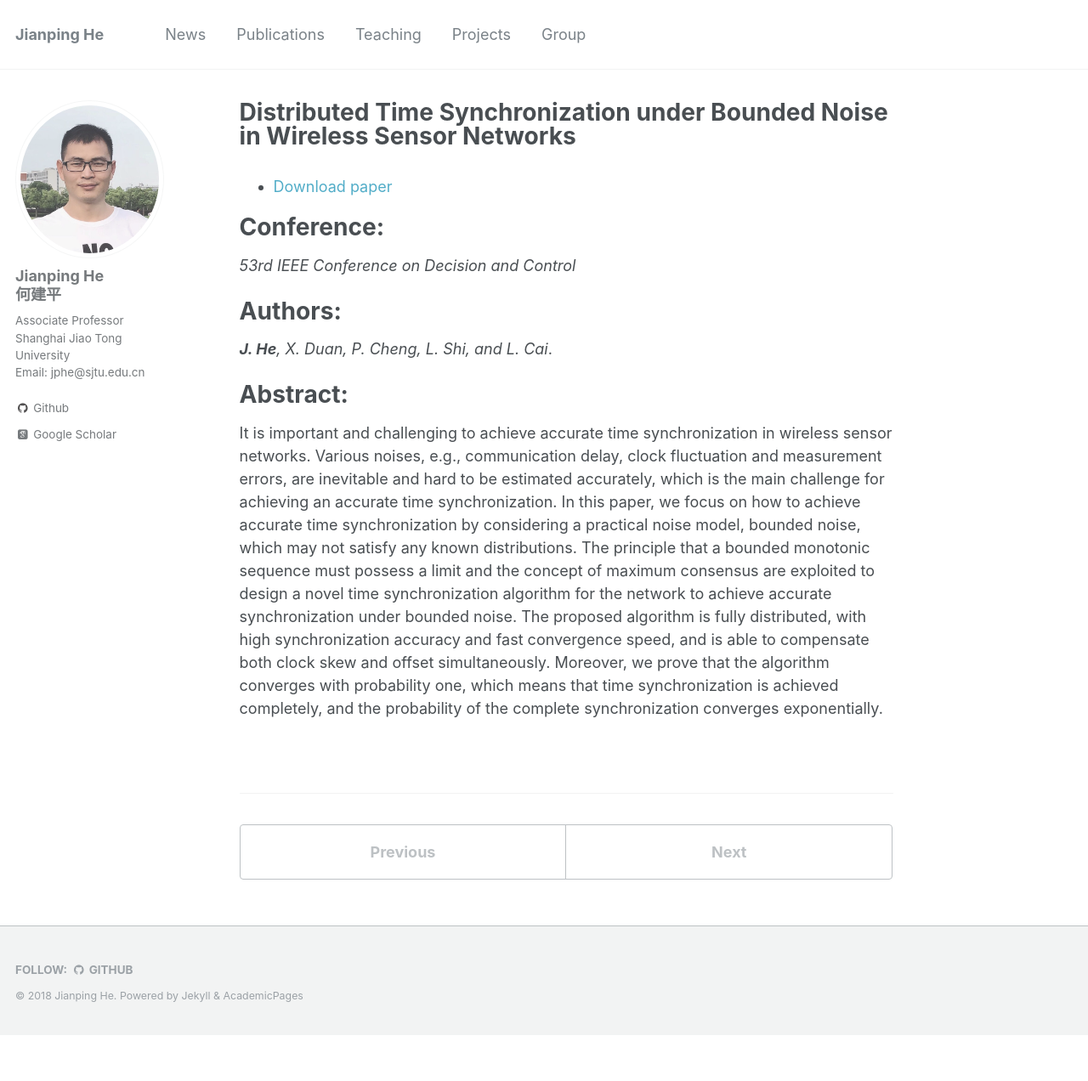
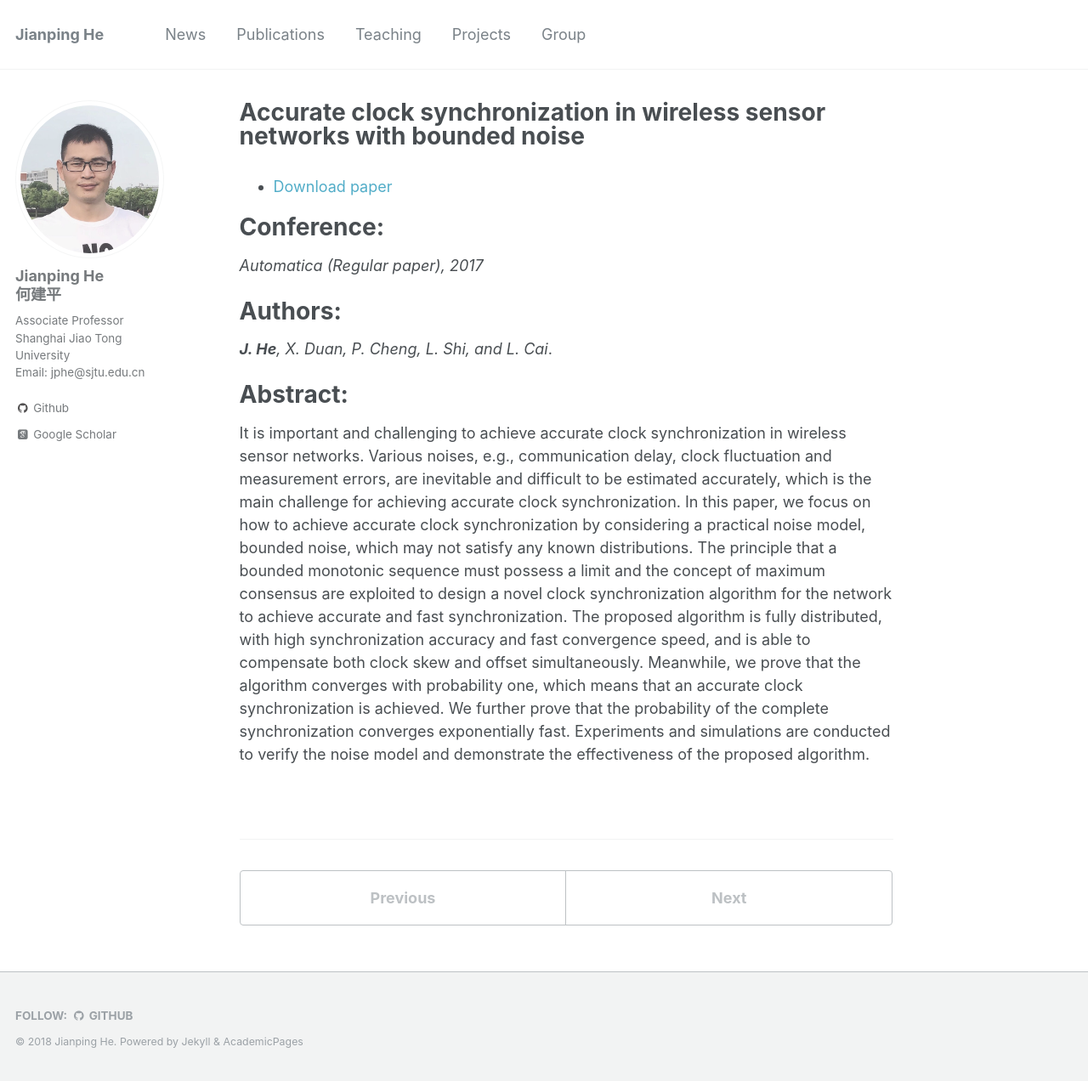
Before and after one commit to jiangshuozz/Jianping-He.github.io, a Jekyll site: the page built from _publications/2017-01-20-Distributed-Time-Synchronization-under-Bounded-Noise.md, in a window 1280 px wide and 1272 px high. Shown: the whole window at 85% size. Built offline with Jekyll 4.4.1, drawn with Linux system fonts in a browser that asks for light colours; some web fonts are replaced.

Commit message:
Update 2017-01-20-Distributed-Time-Synchronization-under-Bounded-Noise.md

```diff
--- a/_publications/2017-01-20-Distributed-Time-Synchronization-under-Bounded-Noise.md
+++ b/_publications/2017-01-20-Distributed-Time-Synchronization-under-Bounded-Noise.md
@@ -1,5 +1,5 @@
 ---
-title: "Distributed Time Synchronization under Bounded Noise in Wireless Sensor Networks"
+title: "Accurate clock synchronization in wireless sensor networks with bounded noise"
 collection: publications
 permalink: /publication/2017-01-20-Distributed-Time-Synchronization-under-Bounded-Noise/
 excerpt: '> *Automatica (Regular paper), 2017, 81: 350-358*<br>***J. He**, X. Duan, P. Cheng, L. Shi, and L. Cai*.'
@@ -9,11 +9,11 @@ venue: '--'
 #citation: ''
 ---
 
-- [Download paper](https://ieeexplore.ieee.org/abstract/document/7040470/)
+- [Download paper](https://www.sciencedirect.com/science/article/pii/S0005109817301322)
 
 Conference:
 ===
-*53rd IEEE Conference on Decision and Control*
+*Automatica (Regular paper), 2017*
 
 Authors:
 ===
@@ -21,4 +21,4 @@ Authors:
 
 Abstract:
 ===
-It is important and challenging to achieve accurate time synchronization in wireless sensor networks. Various noises, e.g., communication delay, clock fluctuation and measurement errors, are inevitable and hard to be estimated accurately, which is the main challenge for achieving an accurate time synchronization. In this paper, we focus on how to achieve accurate time synchronization by considering a practical noise model, bounded noise, which may not satisfy any known distributions. The principle that a bounded monotonic sequence must possess a limit and the concept of maximum consensus are exploited to design a novel time synchronization algorithm for the network to achieve accurate synchronization under bounded noise. The proposed algorithm is fully distributed, with high synchronization accuracy and fast convergence speed, and is able to compensate both clock skew and offset simultaneously. Moreover, we prove that the algorithm converges with probability one, which means that time synchronization is achieved completely, and the probability of the complete synchronization converges exponentially.
+It is important and challenging to achieve accurate clock synchronization in wireless sensor networks. Various noises, e.g., communication delay, clock fluctuation and measurement errors, are inevitable and difficult to be estimated accurately, which is the main challenge for achieving accurate clock synchronization. In this paper, we focus on how to achieve accurate clock synchronization by considering a practical noise model, bounded noise, which may not satisfy any known distributions. The principle that a bounded monotonic sequence must possess a limit and the concept of maximum consensus are exploited to design a novel clock synchronization algorithm for the network to achieve accurate and fast synchronization. The proposed algorithm is fully distributed, with high synchronization accuracy and fast convergence speed, and is able to compensate both clock skew and offset simultaneously. Meanwhile, we prove that the algorithm converges with probability one, which means that an accurate clock synchronization is achieved. We further prove that the probability of the complete synchronization converges exponentially fast. Experiments and simulations are conducted to verify the noise model and demonstrate the effectiveness of the proposed algorithm.
```
